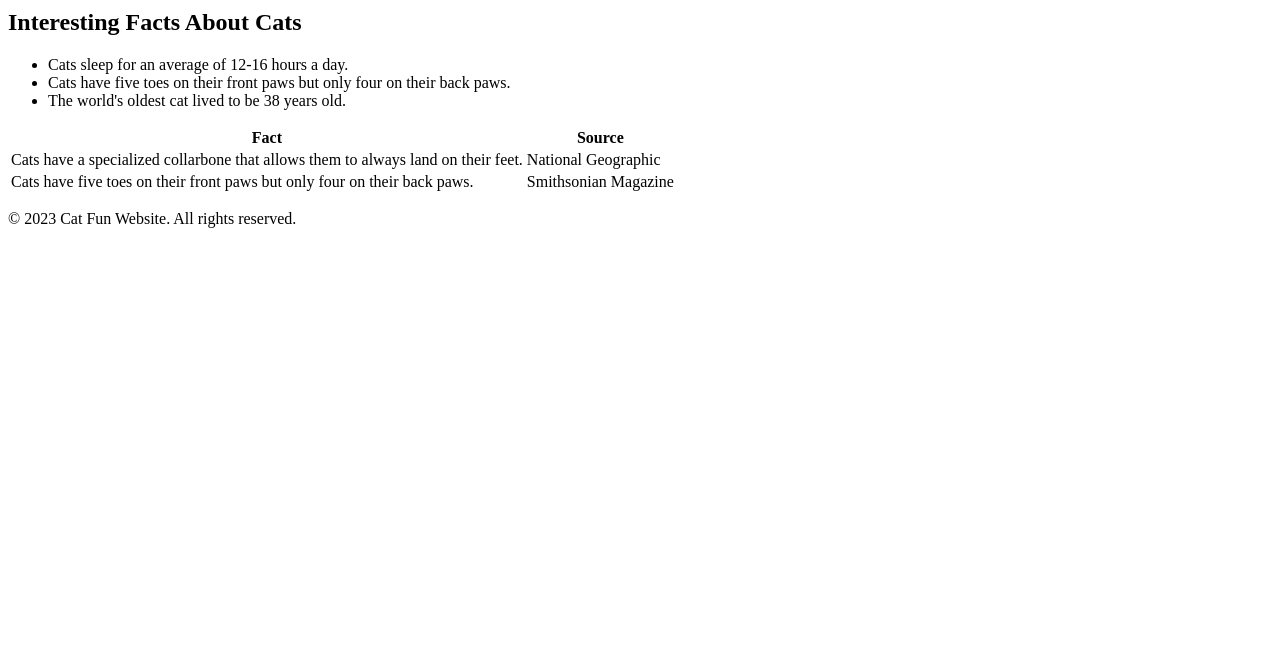
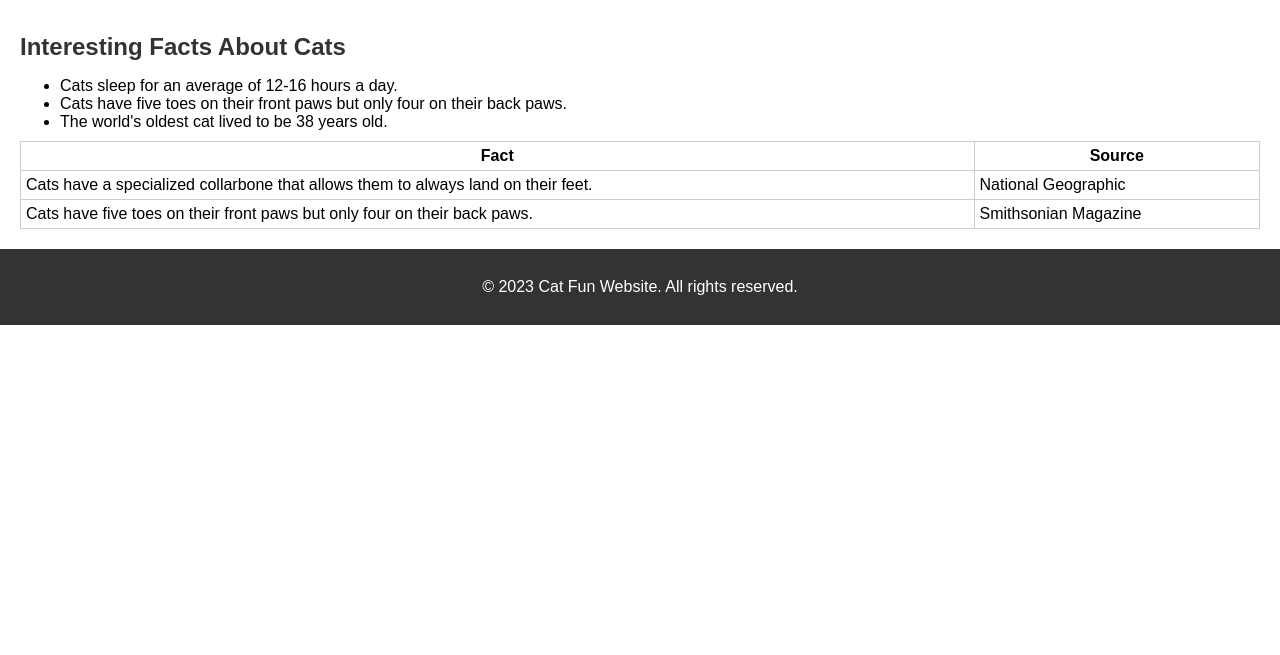
Before and after one commit to Slowdegard/Week-7-Assignment, a plain HTML site: page facts.html in a window 1280 px wide. Shown: the part 145-800 px from the top of the page. Drawn offline with Linux system fonts and the light colour scheme.

Commit message:
rest of Week 8 Assignment

```diff
--- a/facts.html
+++ b/facts.html
@@ -2,6 +2,7 @@
 <html>
 <head>
   <title>Cat Fun Website - Cat Facts</title>
+  <link rel="stylesheet" type="text/css" href="Week-8-Assignment.css">
 </head>
 <body>
   <header>
```
Also changed, not shown: gallery.html (+1 -0 lines).
